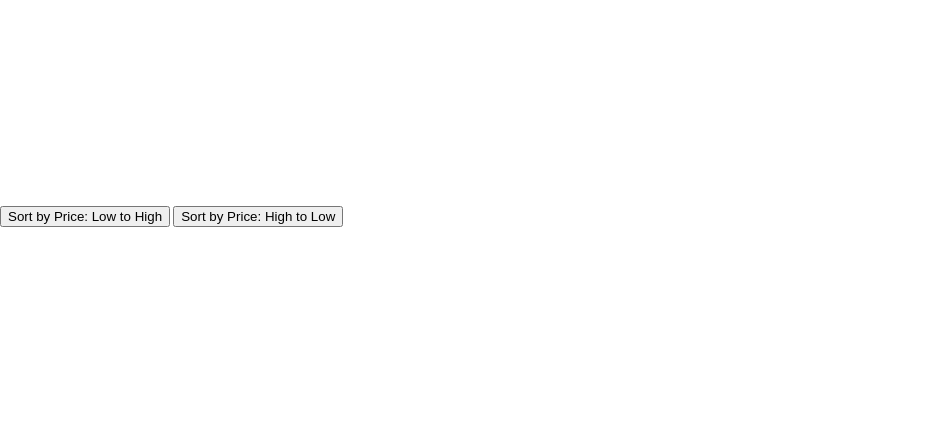
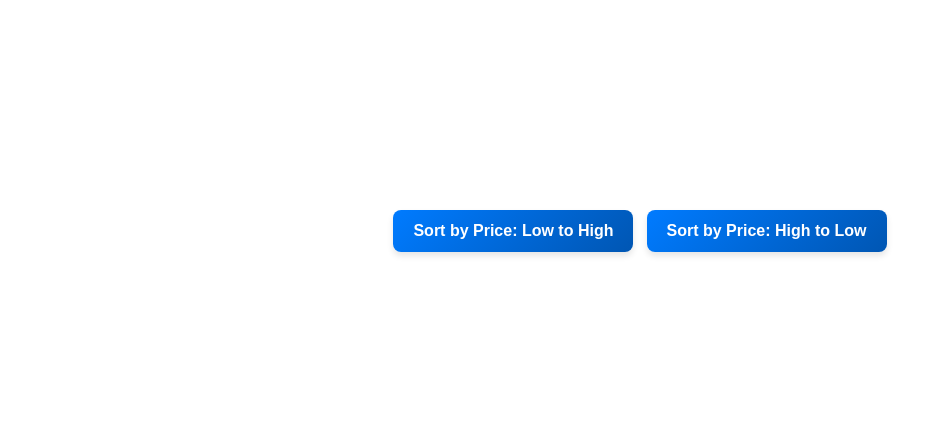
Before and after one commit to kanastasov/MagicCrystalsEshop, a website: page content.html in a window 1280 px wide. Shown: the whole page, without its empty margins (0-950 px from the left). Drawn offline with Linux system fonts and the light colour scheme; no server answers.

Commit message:
added css for buttons

```diff
--- a/css/content.css
+++ b/css/content.css
@@ -296,3 +296,35 @@ h2
     color: white;
     font-weight: bold;
 }
+
+#sorting-controls {
+    text-align: center;
+    margin: 20px 0;
+}
+
+#sorting-controls button {
+    background: linear-gradient(135deg, #007bff, #0056b3);
+    /* Smooth gradient */
+    color: white;
+    border: none;
+    padding: 12px 20px;
+    margin: 5px;
+    font-size: 16px;
+    font-weight: bold;
+    border-radius: 8px;
+    cursor: pointer;
+    transition: all 0.3s ease-in-out;
+    box-shadow: 0px 4px 6px rgba(0, 0, 0, 0.1);
+}
+
+#sorting-controls button:hover {
+    background: linear-gradient(135deg, #0056b3, #003f7f);
+    /* Darker on hover */
+    transform: translateY(-2px);
+    /* Slight lift effect */
+}
+
+#sorting-controls button:active {
+    transform: translateY(1px);
+    /* Pressed effect */
+}
```
